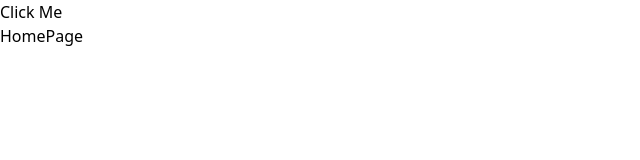
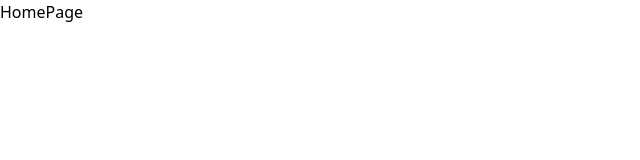
Before and after one commit to Thoufiq-Uchiha-23/MERN-Thinkboard, a React (Vite) app in the folder frontend/: page / in a window 1280 px wide. Shown: the top 160 px of the page, without its empty margins (0-640 px from the left). Built offline with nearby package versions, Linux system fonts and the light colour scheme.

Commit message:
app modified

```diff
--- a/frontend/src/App.jsx
+++ b/frontend/src/App.jsx
@@ -8,7 +8,6 @@ import toast from "react-hot-toast";
 const App = () => {
   return (
     <div>
-      <button onClick={() => toast.error("Congrats")} className="">Click Me</button>
       <Routes>
         <Route path="/" element={<HomePage />} />
         <Route path="/create" element={<CreatePage />} />
```
